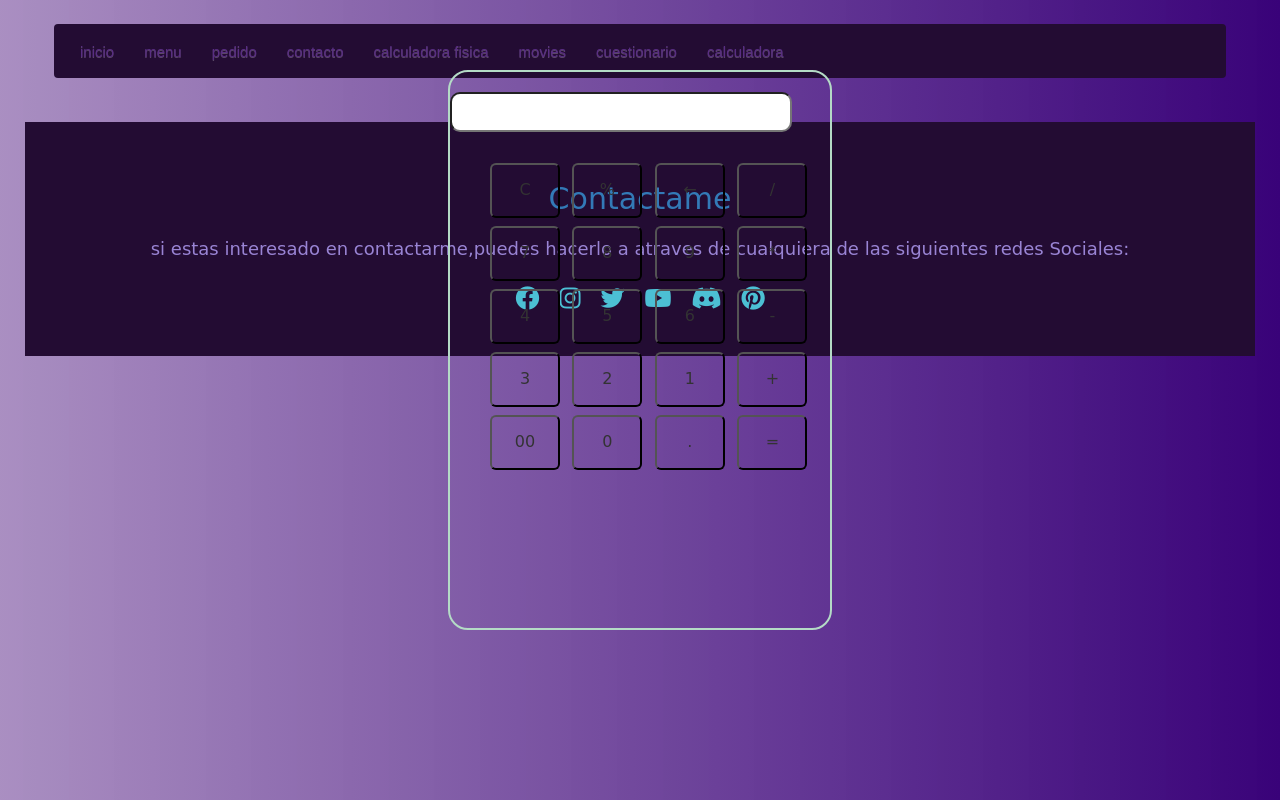
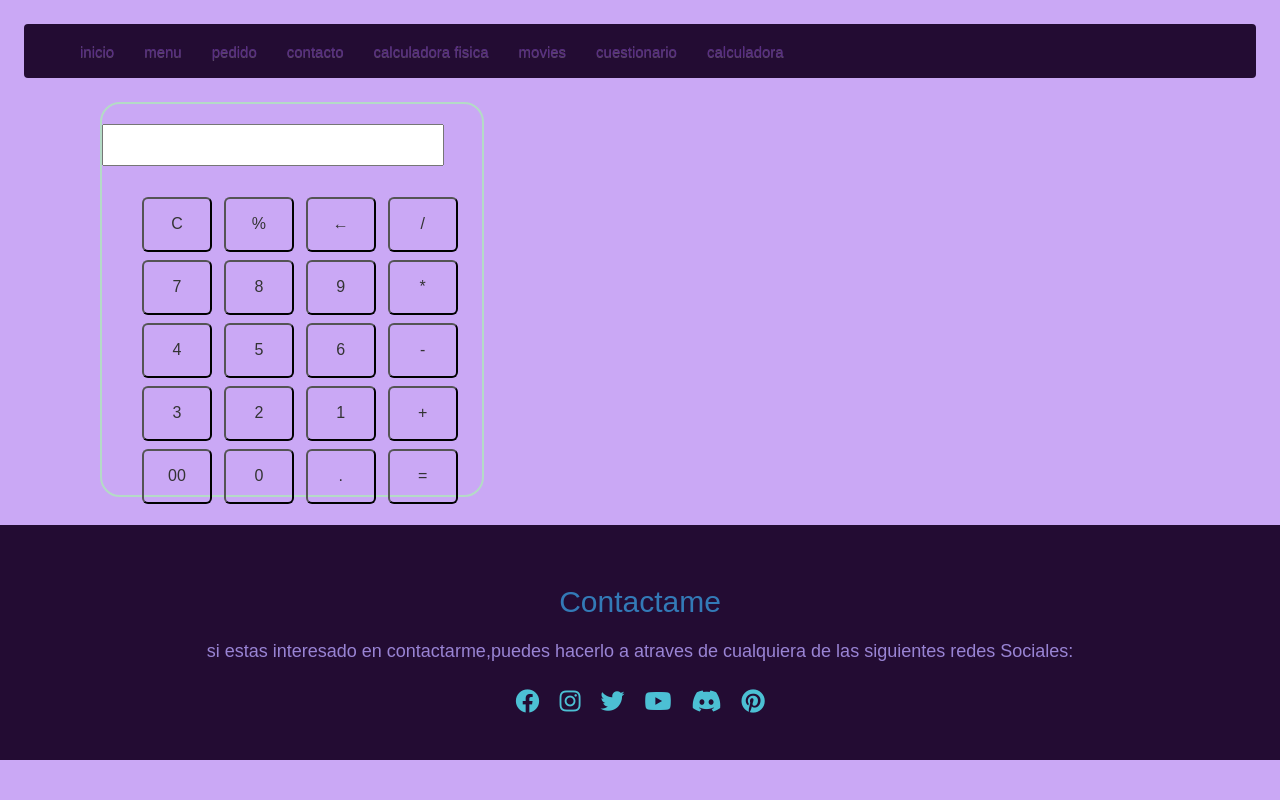
Before and after one commit to ITZELITZEL/Index-PaginaWeb-Servidor, a plain HTML site: page calculadora.html in a window 1280 px wide. Drawn offline with nearby package versions, Linux system fonts and the light colour scheme; a web font is replaced by a local one.

Commit message:
Add files via upload

```diff
--- a/stylecal.css
+++ b/stylecal.css
@@ -1,30 +1,22 @@
-*{
-    margin: 0;
-    padding: 0;
-    box-sizing: border-box;
-}
-body{
-    font-family: cursive;
-    display: grid;
-    place-items: center;
-    height: 100px;
-    background-image: linear-gradient(to right,rgba(166, 140, 187, 0.89),rgb(57, 2, 121));
-}
 .Calc{
-    margin-top: 600px;
     width: 30%;
     height: 70%;
     background-color: transparent;
-    position: absolute;
+    position: relative;
     border: 2px solid rgb(180, 219, 198);
     border-radius: 20px;
+    align-items: center;
+    justify-content: center;
+    margin-left: 100px;
 }
 #ans{
     width: 90%;
+    align-content: center;
     margin-top: 20px;
     font-family: Verdana, Geneva, Tahoma, sans-serif;
     font-size: 2.5rem;
-    border-radius: 10px;
+    color: darkblues;
+    text-align: left;
 }
 .btn input[ type='button']{
     width: 70px;
```
Also changed, not shown: calculadora.html (+1 -0 lines).
